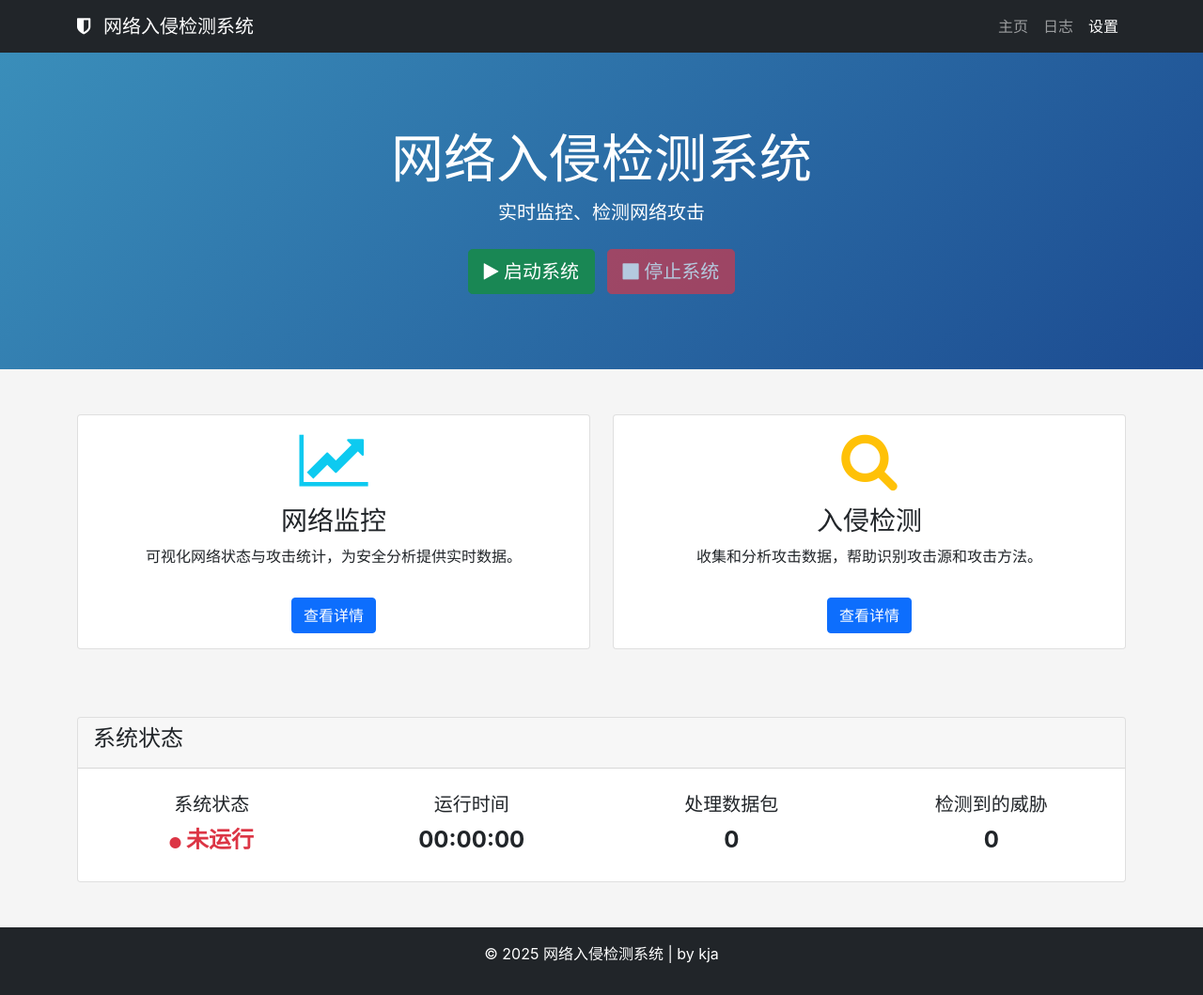
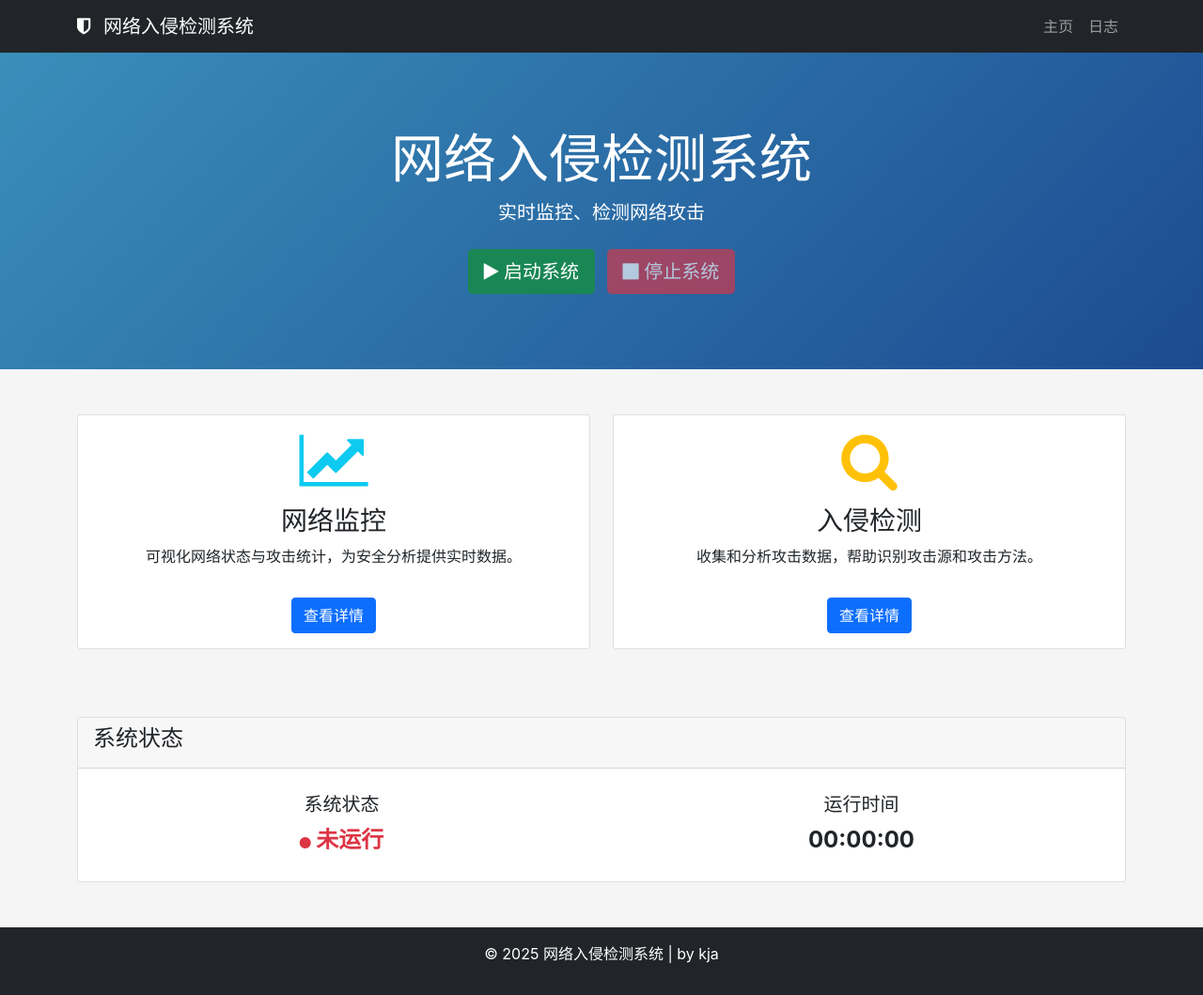
Before and after one commit to KK-Ann/IDS, a Flask app: page / in a window 1280 px wide. Shown: the whole page at 94% size. Run offline with Flask 2, Linux system fonts and the light colour scheme; parts of the project's set-up code (start-up, migrations or seed data) failed here and were passed over; some libraries are stand-ins or nearby versions.

Commit message:
不重要的修改

```diff
--- a/app/app.py
+++ b/app/app.py
@@ -60,9 +60,7 @@ def index():
     return render_template('index.html')
 
 
-# @app.route('/dashboard')
-# def dashboard():
-#     return render_template('dashboard.html')
+
 @app.route('/network_monitor')
 def network():
     return render_template('network_monitor.html')
@@ -74,10 +72,6 @@ def intrusion():
 def logs():
     return render_template('logs.html')
 
-
-# @app.route('/settings')
-# def settings():
-#     return render_template('settings.html')
 
 
 # API路由
@@ -110,10 +104,8 @@ def stop_system():
         system_status['is_running'] = False
 
         # 停止各个模块
-        #pocket_detector.stop_capture()
-        #intrusion_prevention.stop_prevention()
-        #alert_system.stop_alerting()
-        # network_monitor.stop_monitoring()
+        pocket_detector.stop_capture()
+
 
         logger.info("系统已停止")
         return jsonify({'success': True, 'message': '系统已停止'})
@@ -183,24 +175,6 @@ def start_threatdetection():
     except Exception as e:
         return jsonify(success=False, message=f"威胁识别失败：{str(e)}")
 
-
-
-
-
-
-
-
-# @app.route('/api/logs')
-# def get_logs():
-#     limit = request.args.get('limit', 100, type=int)
-#     return jsonify({'logs': alert_system.get_recent_alerts(limit)})
-
-
-# @app.route('/api/threats')
-# def get_threats():
-#     return jsonify({'threats': intrusion_prevention.get_recent_threats()})
-
-
 # Socket.IO 事件
 @socketio.on('connect')
 def handle_connect():
--- a/app/modules/threat_find/ThreatFind.py
+++ b/app/modules/threat_find/ThreatFind.py
@@ -149,13 +149,13 @@ class ThreatFind(object):
 
     def predictThreat(self):
         if not self.features_dict:
-            raise ValueError("features_dict is empty. Please run extractFeature() first.")
+            raise ValueError("features_dict 为空. 请先extractFeature()")
             return None
 
         # Step 1: 构建 DataFrame
         df = pd.DataFrame(self.features_dict)
 
-        # Step 2: 去除非数值列和 ID 列
+        # Step 2: 去除无意义列和 ID 列
         id_cols = ["Flow ID", "Source IP", "Destination IP","Timestamp"]
         id_info = df[id_cols].copy()
         df = df.drop(columns=id_cols, errors='ignore')
--- a/app/templates/index.html
+++ b/app/templates/index.html
@@ -28,9 +28,9 @@
                     <li class="nav-item">
                         <a class="nav-link" href="/logs">日志</a>
                     </li>
-                    <li class="nav-item">
-                        <a class="nav-link active" href="/settings">设置</a>
-                    </li>
+{#                    <li class="nav-item">#}
+{#                        <a class="nav-link active" href="/settings">设置</a>#}
+{#                    </li>#}
                 </ul>
             </div>
         </div>
@@ -89,7 +89,7 @@
                     </div>
                     <div class="card-body">
                         <div class="row">
-                            <div class="col-md-3">
+                            <div class="col-md-6">
                                 <div class="status-card">
                                     <h5>系统状态</h5>
                                     <p id="systemStatus" class="status-value inactive">
@@ -97,24 +97,13 @@
                                     </p>
                                 </div>
                             </div>
-                            <div class="col-md-3">
+                            <div class="col-md-6">
                                 <div class="status-card">
                                     <h5>运行时间</h5>
                                     <p id="uptime" class="status-value">00:00:00</p>
                                 </div>
                             </div>
-                            <div class="col-md-3">
-                                <div class="status-card">
-                                    <h5>处理数据包</h5>
-                                    <p id="processedPackets" class="status-value">0</p>
-                                </div>
-                            </div>
-                            <div class="col-md-3">
-                                <div class="status-card">
-                                    <h5>检测到的威胁</h5>
-                                    <p id="detectedThreats" class="status-value">0</p>
-                                </div>
-                            </div>
+
                         </div>
                     </div>
                 </div>
```
Also changed, not shown: app/model/train/main.py (+0 -10 lines), 2 other files.
